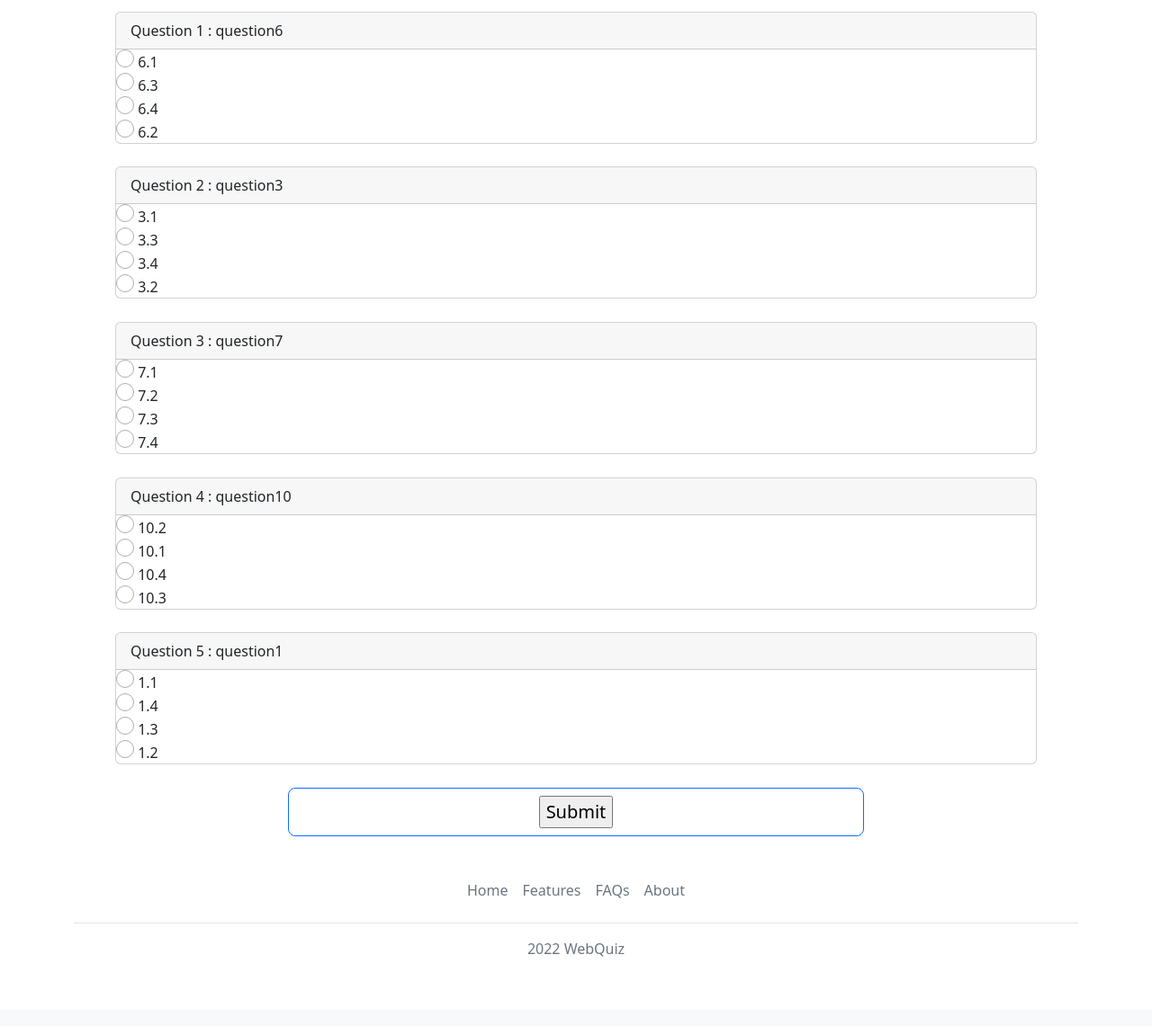
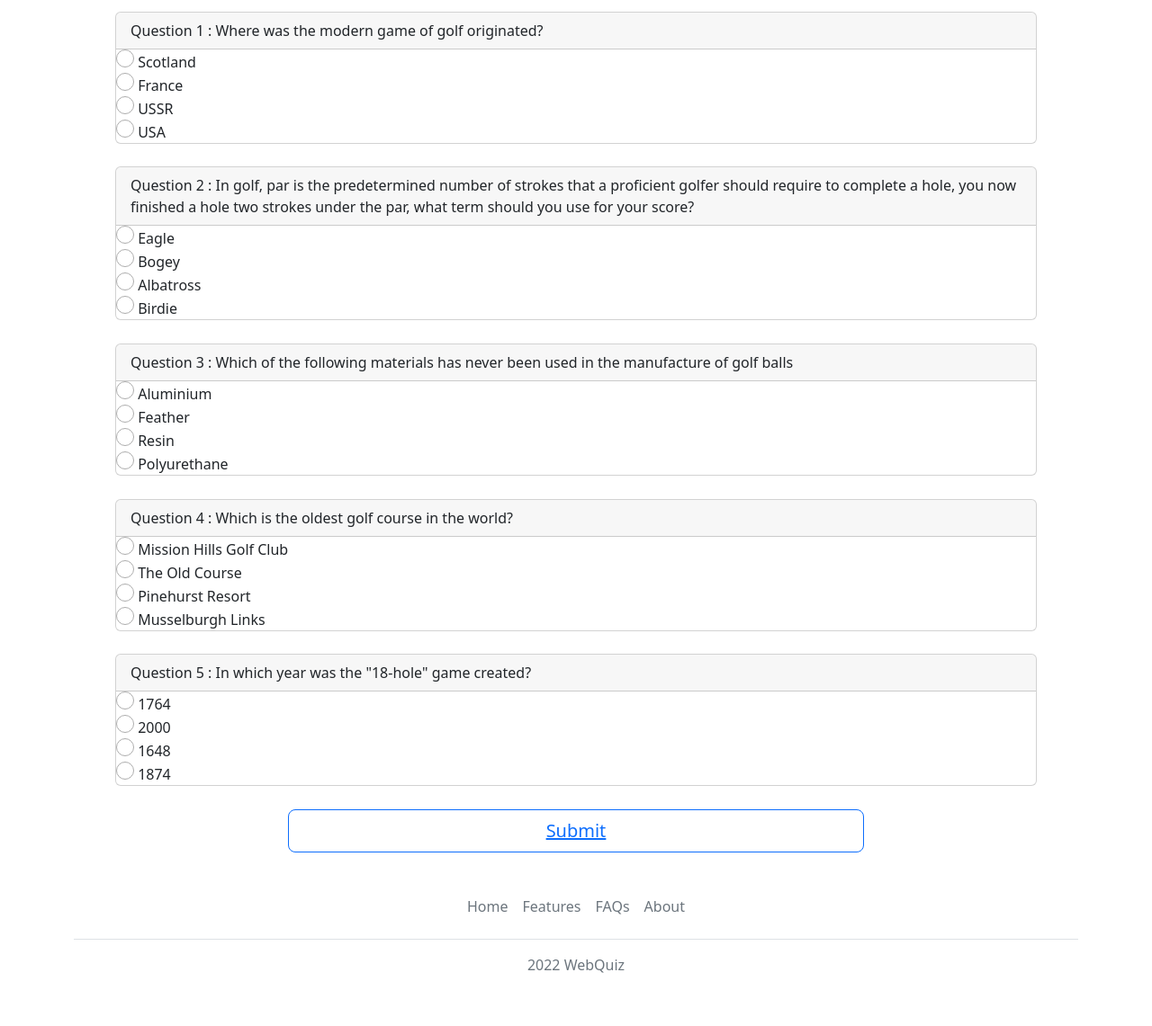
Before and after one commit to HYuuuu-165/web-quiz, a Flask app: page /home in a window 1280 px wide. Shown: the part 56-1197 px from the top of the page at 90% size. Before the commit the page ends 1120 px from the top, so only its background shows below. Run offline with Flask 2, Linux system fonts and the light colour scheme; data comes from the database, SQL or seed files in the repository; both versions use the stored data as it was after the commit.

Commit message:
update submi

```diff
--- a/main.py
+++ b/main.py
@@ -56,35 +56,38 @@ def get_db():
             db = sqlite3.connect(location)
             g.db = db
 
-            # table 1: quiz
+            # table 1: quiz saved as (id, question, correct answer)
             cursor.execute('drop table if exists quiz')
             cursor.execute('create table quiz (id int, question text, answer text)')
-            release_list_1 = [(1, 'question1', 'answer1'),
-                              (2, 'question2', 'answer2'),
-                              (3, 'question3', 'answer3'),
-                              (4, 'question4', 'answer4'),
-                              (5, 'question5', 'answer5'),
-                              (6, 'question6', 'answer6'),
-                              (7, 'question7', 'answer7'),
-                              (8, 'question8', 'answer8'),
-                              (9, 'question9', 'answer9'),
-                              (10, 'question10', 'answer10')]
+            release_list_1 = [(1, 'In which year was the "18-hole" game created?', '1764'),
+                              (2, 'Which golf club is normally the longest? (without modification)', 'The 1-wood'),
+                              (3, 'In golf, par is the predetermined number of strokes that a proficient golfer '
+                                  'should require to complete a hole, you now finished a hole two strokes under the '
+                                  'par, what term should you use for your score?', 'Eagle'),
+                              (4, 'How many golf clubs can you take with you in a normal  match?', '14'),
+                              (5, 'Under what circumstances will a golfer be disqualified?', 'None of these'),
+                              (6, 'Where was the modern game of golf originated?', 'Scotland'),
+                              (7, 'Which of the following materials has never been used in the manufacture of golf '
+                                  'balls ', 'Aluminium'),
+                              (8, 'When did manufacturers start using metal for their clubs?', '1979'),
+                              (9, 'How grass is usually mowed on a modern greens', 'Shorter'),
+                              (10, 'Which is the oldest golf course in the world?', 'The Old Course')]
 
             cursor.executemany('insert into quiz values (?, ?, ?)', release_list_1)
 
-            # table 2:options
+            # table 2:options saved as (id, choice1, choice2, choice3, choice4)
             cursor.execute('drop table if exists options')
             cursor.execute('create table options (id int, option_1 text, option_2 text, option_3 text, option_4 text)')
-            release_list_2 = [(1, '1.1', '1.2', '1.3', '1.4'),
-                              (2, '2.1', '2.2', '2.3', '2.4'),
-                              (3, '3.1', '3.2', '3.3', '3.4'),
-                              (4, '4.1', '4.2', '4.3', '4.4'),
-                              (5, '5.1', '5.2', '5.3', '5.4'),
-                              (6, '6.1', '6.2', '6.3', '6.4'),
-                              (7, '7.1', '7.2', '7.3', '7.4'),
-                              (8, '8.1', '8.2', '8.3', '8.4'),
-                              (9, '9.1', '9.2', '9.3', '9.4'),
-                              (10, '10.1', '10.2', '10.3', '10.4'), ]
+            release_list_2 = [(1, '1764', '1874', '1648', '2000'),
+                              (2, 'The 1-wood', 'The 5-iron', 'The 9-iron', 'The Putter'),
+                              (3, 'Eagle', 'Birdie', 'Bogey', 'Albatross'),
+                              (4, '14', '6', '12', 'As many as you want'),
+                              (5, 'None of these', 'Making a stroke at the wrong ball', 'A lost ball or a ball hit out of bounds', 'Hitting a fellow player\'s ball if both balls lay on the green prior to the stroke'),
+                              (6, 'Scotland', 'USA', 'France', 'USSR'),
+                              (7, 'Aluminium', 'Feather', 'Resin', 'Polyurethane'),
+                              (8, '1979', '1879', '2000', '1890'),
+                              (9, 'Shorter', 'Longer', 'Same as everywhere else', 'Undulating'),
+                              (10, 'The Old Course', 'Mission Hills Golf Club', 'Musselburgh Links', 'Pinehurst Resort'), ]
             cursor.executemany('insert into options values (?, ?, ?, ?, ?)', release_list_2)
 
             connection.commit()
@@ -156,13 +159,15 @@ def select(e, x):
 def submit():
     correct = 0
 
-    #大致想法
+    # Difficulties encountered: Unable to get a valid user selection data and transfer from home.html to server side
+
+    # Ideas for scoring functions
     # for q in quizes
     # q id from data = q id from home.html
     # user choice (value) = request.form[q_id]
     # correct option = answer text in quiz data
     #
-    #if user choice ==corect option:
+    # if user choice ==corect option:
     # correct = correct + 1
     # correct = int(correct)
 
--- a/templates/home.html
+++ b/templates/home.html
@@ -16,10 +16,21 @@
             opacity: 0.6;
         }
 
-        input[type='radio']:hover {
-            box-shadow: 5px 5px 5px 5px green;
+        input[type='radio']:hover:before {
+            box-shadow: 0px 0px 0px 12px #5050c8;
             border-radius: 50%;
             opacity: 1;
+        }
+
+        input[type='radio']:before {
+            content: '';
+            display: block;
+            width: 60%;
+            height: 60%;
+            margin: 10%;
+            padding: 10%;
+            border-radius: 50%;
+            transition: 0.3s;
         }
     </style>
     <script>
@@ -31,7 +42,7 @@
             <div id="{{i[1]}}" class="card-header" >
                 Question {{quizs.index(i) + 1 }} : {{i[1]}}
             </div>
-            <form action="/submitquiz", method="POST">
+            <form action="/submitquiz" method="POST">
                 {% for e in options if e[0] == i[0] %}
                     {% for x in e if e.index(x) != 0 %}
                         <label>
@@ -46,13 +57,22 @@
     <!-- submit button-->
     <div class="d-grid gap-2 col-6 mx-auto">
         <button class="w-100 btn btn-lg btn-outline-primary" type="submit">
-            <input type="submit" name="submitform" value="Submit">
-            <!-- send user choice to server and jump to score.html? -->
+            <a href="/score" style="color:inherit"> Submit </a>
         </button>
     </div>
-
+    <!--
+    a attempt to return user selection
+    <form action="/submitquiz" method="get">
+        <input type="submit" name="submitquiz" value="Submit">
+    </form>
+    -->
 <script>
 
+<!--
+when hit submit button, return user selection to server side, Difficulties encountered: invalid data type
+console.log("option");
+document.querySelector('input[name="option"]:checked').value;
+-->
 
 </script>
 
```
Also changed, not shown: var/quiz.db, 1 other file.
